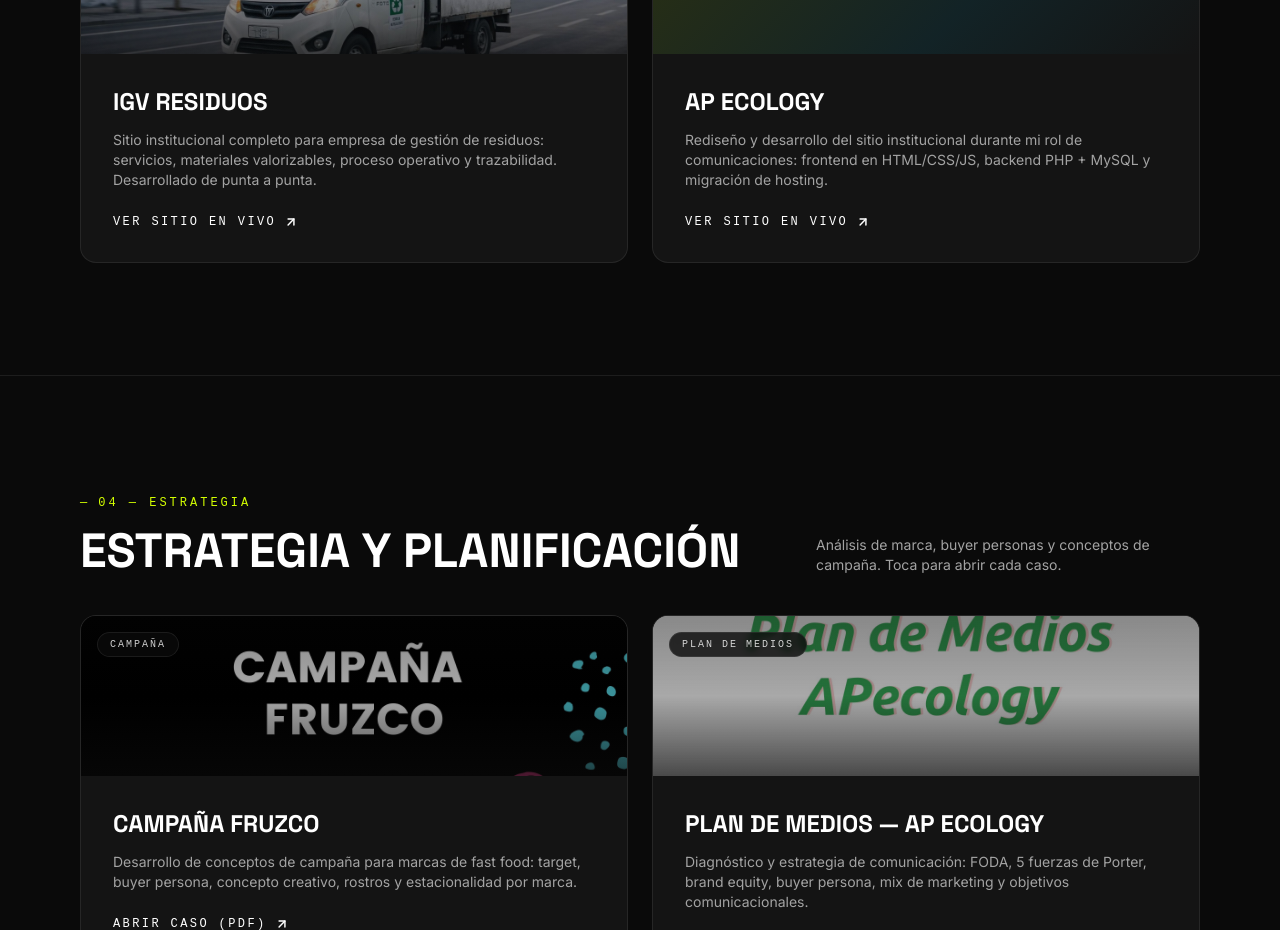
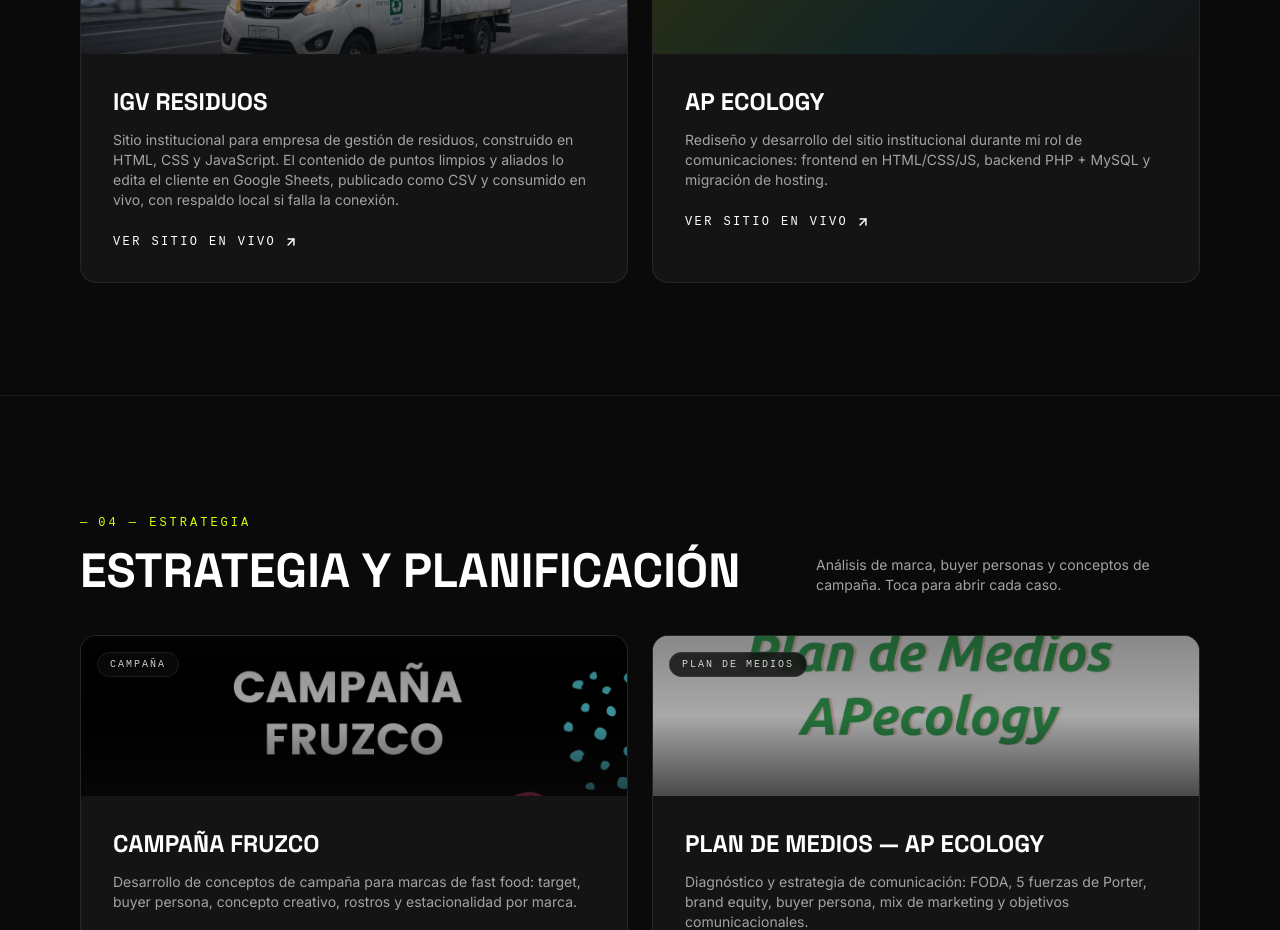
Before and after one commit to sun-dev-nika/Agar-Labs, a React (Vite) app: page /portafolio in a window 1280 px wide. Shown: the part 3340-4270 px from the top of the page. Built offline with nearby package versions, Linux system fonts and the light colour scheme.

Commit message:
Describe IGV Residuos' real stack in its portfolio card
Vanilla HTML/CSS/JS, no build step, content sourced live from a
published Google Sheets CSV with a local JSON fallback.

```diff
--- a/src/data/webProjects.js
+++ b/src/data/webProjects.js
@@ -5,7 +5,7 @@
     tagVariant: 'accent',
     title: 'IGV Residuos',
     description:
-      'Sitio institucional completo para empresa de gestión de residuos: servicios, materiales valorizables, proceso operativo y trazabilidad. Desarrollado de punta a punta.',
+      'Sitio institucional para empresa de gestión de residuos, construido en HTML, CSS y JavaScript. El contenido de puntos limpios y aliados lo edita el cliente en Google Sheets, publicado como CSV y consumido en vivo, con respaldo local si falla la conexión.',
     image: {
       src: '/portfolio/web_igv.jpg',
       alt: 'Vista previa del sitio IGV Residuos',
```
